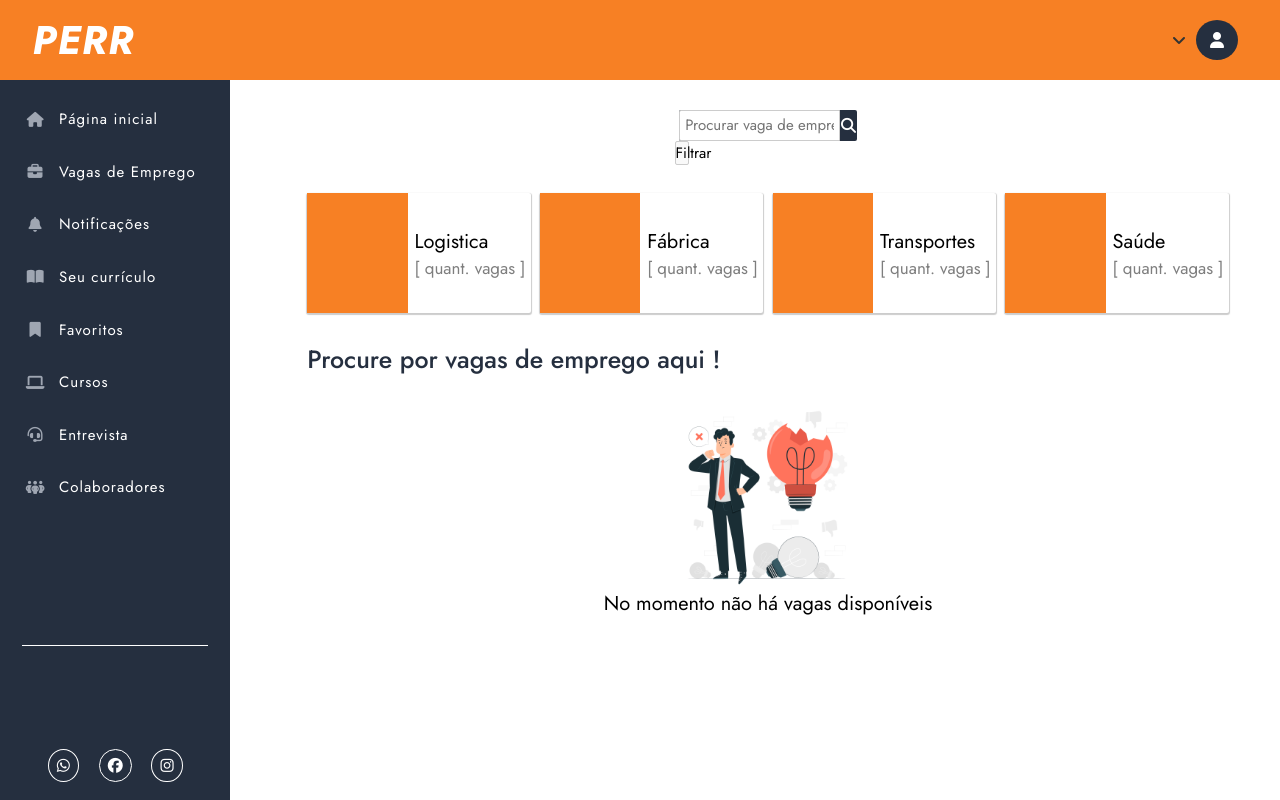
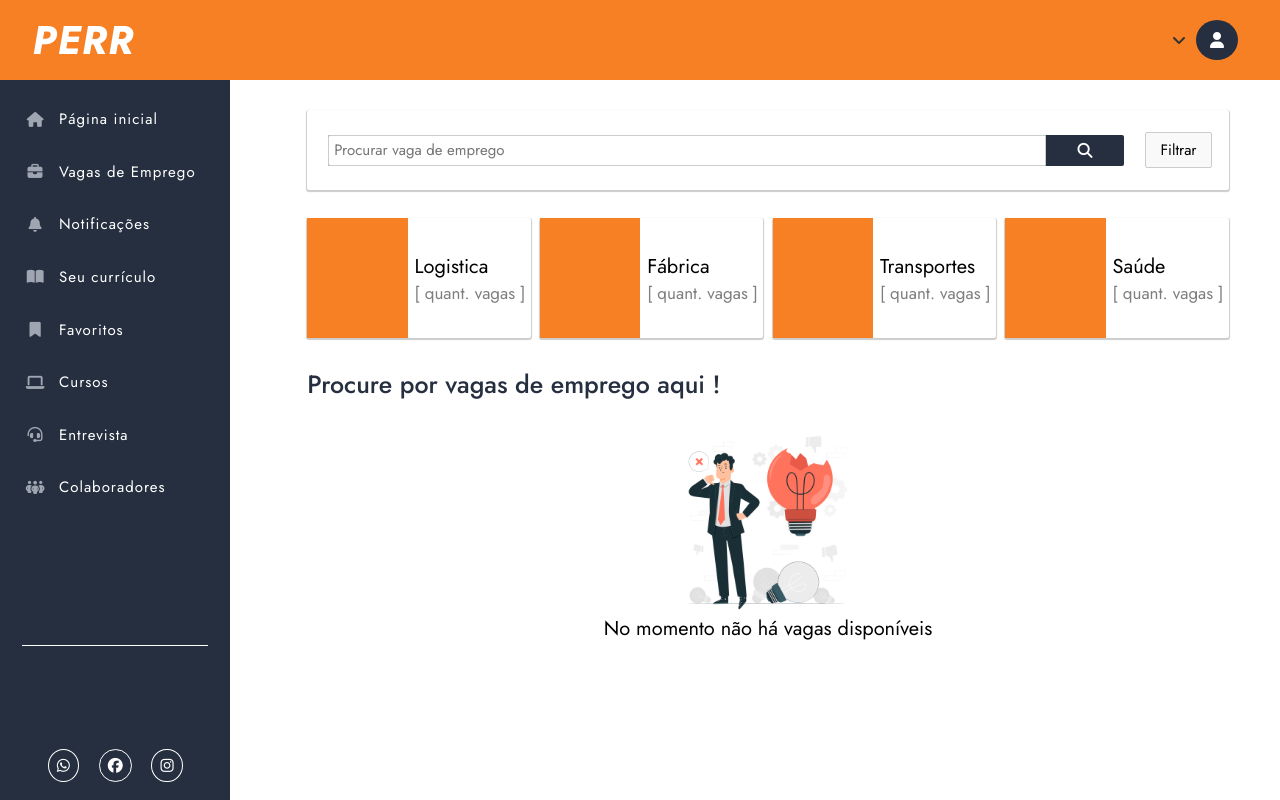
Before and after one commit to Santozzz/TCC-PERR-FRONTEND, a Vue app in the folder frontend/: page /VagaEmprego in a window 1280 px wide. Built offline with nearby package versions, Linux system fonts and the light colour scheme.

Commit message:
correção

```diff
--- a/frontend/src/components/VagaEmprego/gridVagas.vue
+++ b/frontend/src/components/VagaEmprego/gridVagas.vue
@@ -115,7 +115,7 @@ export default {
         align-items: center;
     }
 
-    .container-pesquisa{.headerVagas{
+    .headerVagas{
         display: flex;
         justify-content: space-around;
         align-items: center;
@@ -125,10 +125,13 @@ export default {
         box-shadow: 0 1px 1px 1px #ccc;
         border-radius: 2px;
     }
+
+    .container-pesquisa{
+        width: 100%;
         display: flex;
         justify-content: center;
-        width: 100%;
     }
+
     .input-search{
         display: flex;
         justify-content: left;
```
